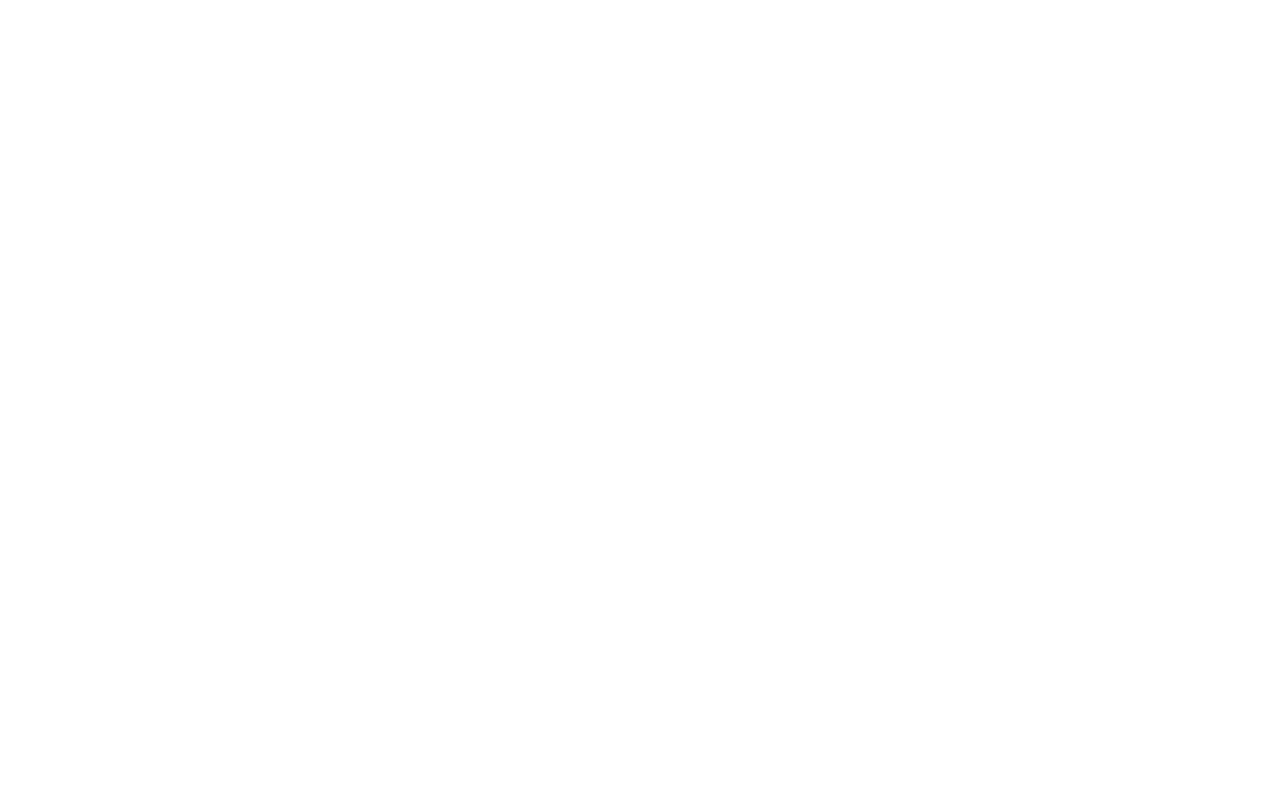
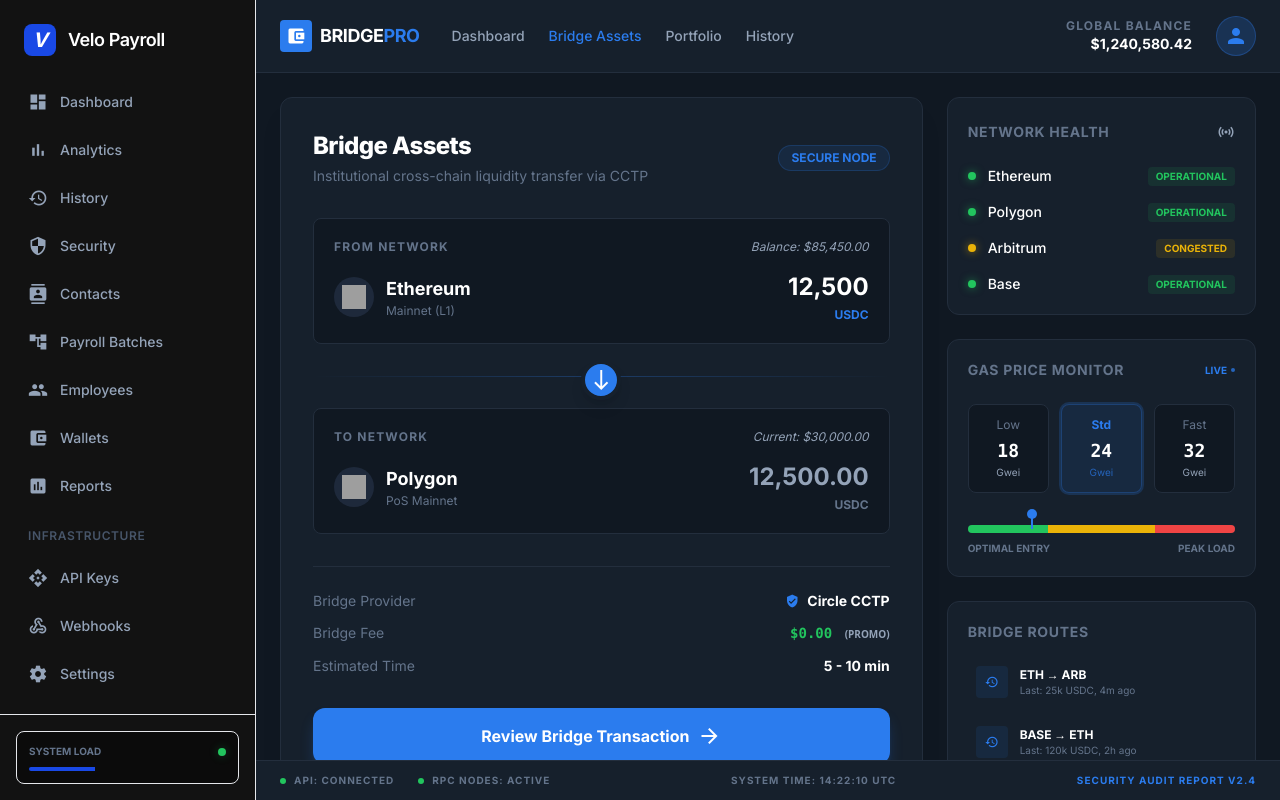
Before and after one commit to Dshubhambadola/Velo, a React (Vite) app in the folder web/: page /bridge in a window 1280 px wide. Before the commit this address had no page. Built offline with nearby package versions, Linux system fonts and the light colour scheme; grey boxes are pictures that could not be loaded.

Commit message:
feat(nav): register wallet routes and sidebar links

```diff
--- a/web/src/App.tsx
+++ b/web/src/App.tsx
@@ -54,6 +54,15 @@
 import TeamInvitation from './pages/TeamInvitation';
 import AccessRestricted from './pages/AccessRestricted';
 import StatusPage from './pages/StatusPage';
+import WalletDashboard from './pages/WalletDashboard';
+import WalletSettings from './pages/WalletSettings';
+import WalletLimits from './pages/WalletLimits';
+import MultiNetworkWallet from './pages/MultiNetworkWallet';
+import CrossNetworkBridge from './pages/CrossNetworkBridge';
+import TransactionHistory from './pages/TransactionHistory';
+import WalletSecurity from './pages/WalletSecurity';
+import AddressBook from './pages/AddressBook';
+import WalletAnalytics from './pages/WalletAnalytics';
 
 function App() {
     return (
@@ -76,6 +85,7 @@
                 <Route path="/payroll/validation-failed" element={<BatchValidationFailed />} />
                 <Route path="/login" element={<Login />} />
                 <Route path="/register" element={<Register />} />
+                <Route path="/signup" element={<Register />} />
                 <Route path="/verify-email" element={<EmailVerification />} />
                 <Route path="/onboarding/step1" element={<OnboardingStep1 />} />
                 <Route path="/onboarding/step2" element={<OnboardingStep2 />} />
@@ -114,6 +124,15 @@
                 <Route path="/team/invite" element={<TeamInvitation />} />
                 <Route path="/403" element={<AccessRestricted />} />
                 <Route path="/status" element={<StatusPage />} />
+                <Route path="/wallets" element={<WalletDashboard />} />
+                <Route path="/settings" element={<WalletSettings />} />
+                <Route path="/settings/limits" element={<WalletLimits />} />
+                <Route path="/wallets/networks" element={<MultiNetworkWallet />} />
+                <Route path="/bridge" element={<CrossNetworkBridge />} />
+                <Route path="/history" element={<TransactionHistory />} />
+                <Route path="/security" element={<WalletSecurity />} />
+                <Route path="/contacts" element={<AddressBook />} />
+                <Route path="/analytics" element={<WalletAnalytics />} />
             </Routes>
         </Router>
     );
--- a/web/src/components/Sidebar.tsx
+++ b/web/src/components/Sidebar.tsx
@@ -25,6 +25,50 @@
                 >
                     <span className={`material-icons text-xl ${isActive('/dashboard') ? 'text-primary' : ''}`}>dashboard</span>
                     <span className="text-sm font-medium">Dashboard</span>
+                </Link>
+
+                <Link
+                    to="/analytics"
+                    className={`flex items-center gap-3 px-3 py-2 rounded-lg transition-colors ${isActive('/analytics')
+                        ? 'text-white bg-primary/10 border border-primary/20'
+                        : 'text-slate-400 hover:text-white hover:bg-white/5'
+                        }`}
+                >
+                    <span className={`material-icons text-xl ${isActive('/analytics') ? 'text-primary' : ''}`}>bar_chart</span>
+                    <span className="text-sm font-medium">Analytics</span>
+                </Link>
+
+                <Link
+                    to="/history"
+                    className={`flex items-center gap-3 px-3 py-2 rounded-lg transition-colors ${isActive('/history')
+                        ? 'text-white bg-primary/10 border border-primary/20'
+                        : 'text-slate-400 hover:text-white hover:bg-white/5'
+                        }`}
+                >
+                    <span className={`material-icons text-xl ${isActive('/history') ? 'text-primary' : ''}`}>history</span>
+                    <span className="text-sm font-medium">History</span>
+                </Link>
+
+                <Link
+                    to="/security"
+                    className={`flex items-center gap-3 px-3 py-2 rounded-lg transition-colors ${isActive('/security')
+                        ? 'text-white bg-primary/10 border border-primary/20'
+                        : 'text-slate-400 hover:text-white hover:bg-white/5'
+                        }`}
+                >
+                    <span className={`material-icons text-xl ${isActive('/security') ? 'text-primary' : ''}`}>security</span>
+                    <span className="text-sm font-medium">Security</span>
+                </Link>
+
+                <Link
+                    to="/contacts"
+                    className={`flex items-center gap-3 px-3 py-2 rounded-lg transition-colors ${isActive('/contacts')
+                        ? 'text-white bg-primary/10 border border-primary/20'
+                        : 'text-slate-400 hover:text-white hover:bg-white/5'
+                        }`}
+                >
+                    <span className={`material-icons text-xl ${isActive('/contacts') ? 'text-primary' : ''}`}>contacts</span>
+                    <span className="text-sm font-medium">Contacts</span>
                 </Link>
 
                 <Link
```
